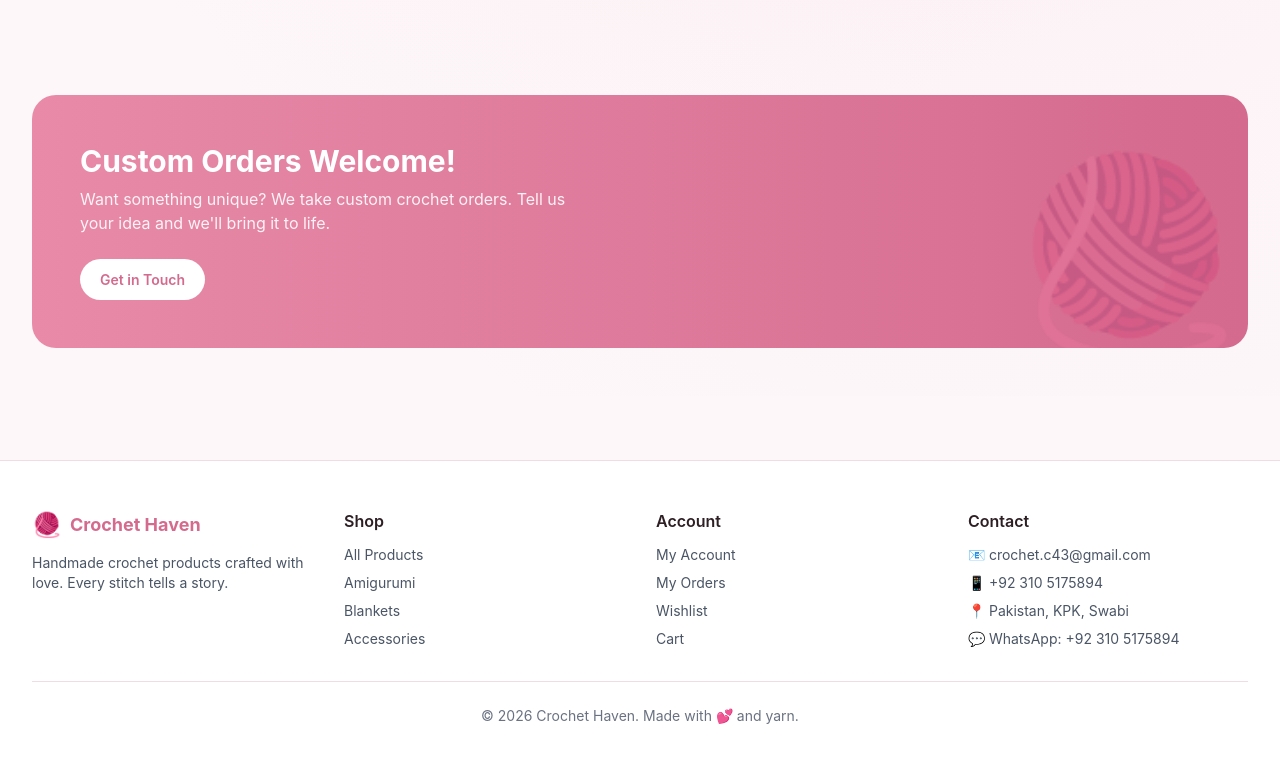
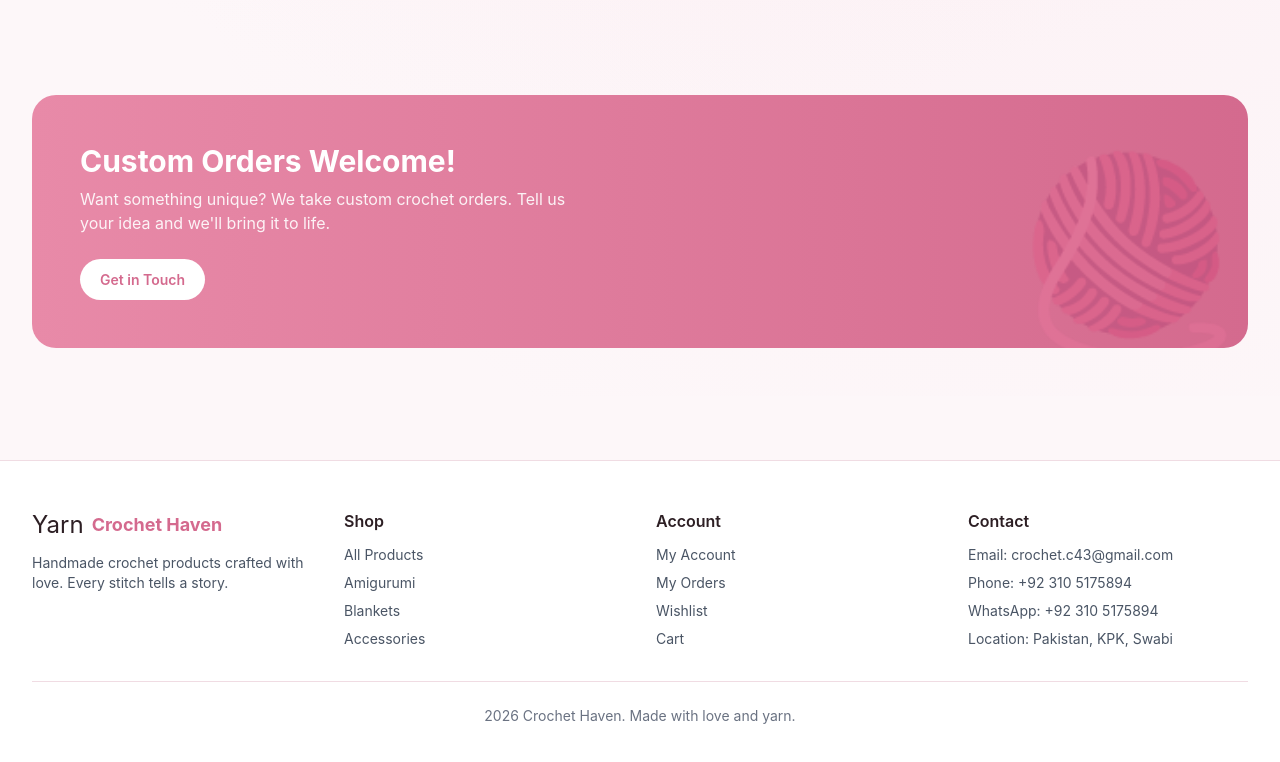
Before and after one commit to Umairali322005/crochet-shop, a Next.js app: page / in a window 1280 px wide. Shown: the part 2197-2959 px from the top of the page. Built offline with nearby package versions, Linux system fonts and the light colour scheme; no server answers; the database is empty.

Commit message:
Fix footer: remove emoji mojibake, use plain text

```diff
--- a/src/components/Footer.tsx
+++ b/src/components/Footer.tsx
@@ -7,7 +7,7 @@ export function Footer() {
         <div className="grid grid-cols-1 md:grid-cols-4 gap-8">
           <div>
             <div className="flex items-center gap-2 mb-3">
-              <span className="text-2xl">🧶</span>
+              <span className="text-2xl">Yarn</span>
               <span className="font-bold text-lg text-primary-dark">Crochet Haven</span>
             </div>
             <p className="text-sm text-gray-600">
@@ -35,15 +35,15 @@ export function Footer() {
           <div>
             <h4 className="font-semibold mb-3">Contact</h4>
             <ul className="space-y-2 text-sm text-gray-600">
-              <li>📧 crochet.c43@gmail.com</li>
-              <li>📱 +92 310 5175894</li>
-              <li>📍 Pakistan, KPK, Swabi</li>
-              <li>💬 WhatsApp: +92 310 5175894</li>
+              <li>Email: crochet.c43@gmail.com</li>
+              <li>Phone: +92 310 5175894</li>
+              <li>WhatsApp: +92 310 5175894</li>
+              <li>Location: Pakistan, KPK, Swabi</li>
             </ul>
           </div>
         </div>
         <div className="mt-8 pt-6 border-t border-border text-center text-sm text-gray-500">
-          © 2026 Crochet Haven. Made with 💕 and yarn.
+          2026 Crochet Haven. Made with love and yarn.
         </div>
       </div>
     </footer>
```
